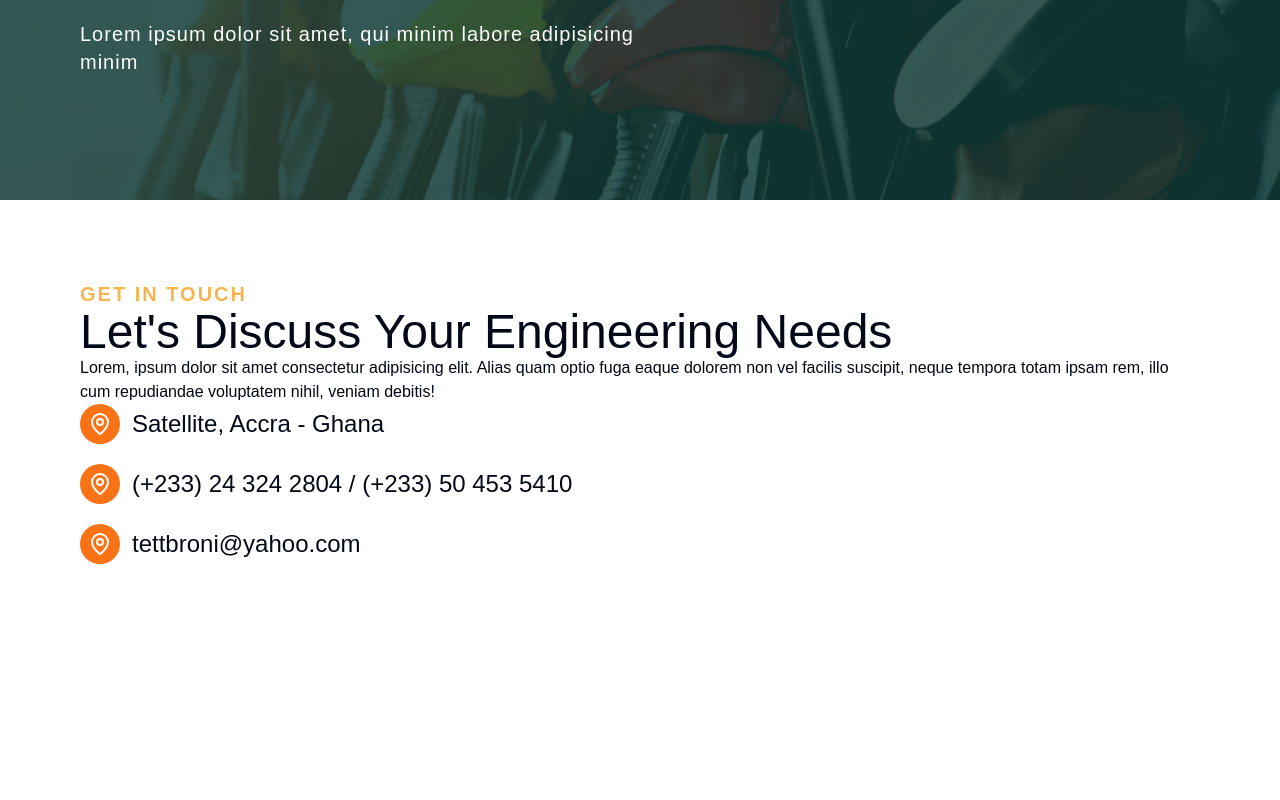
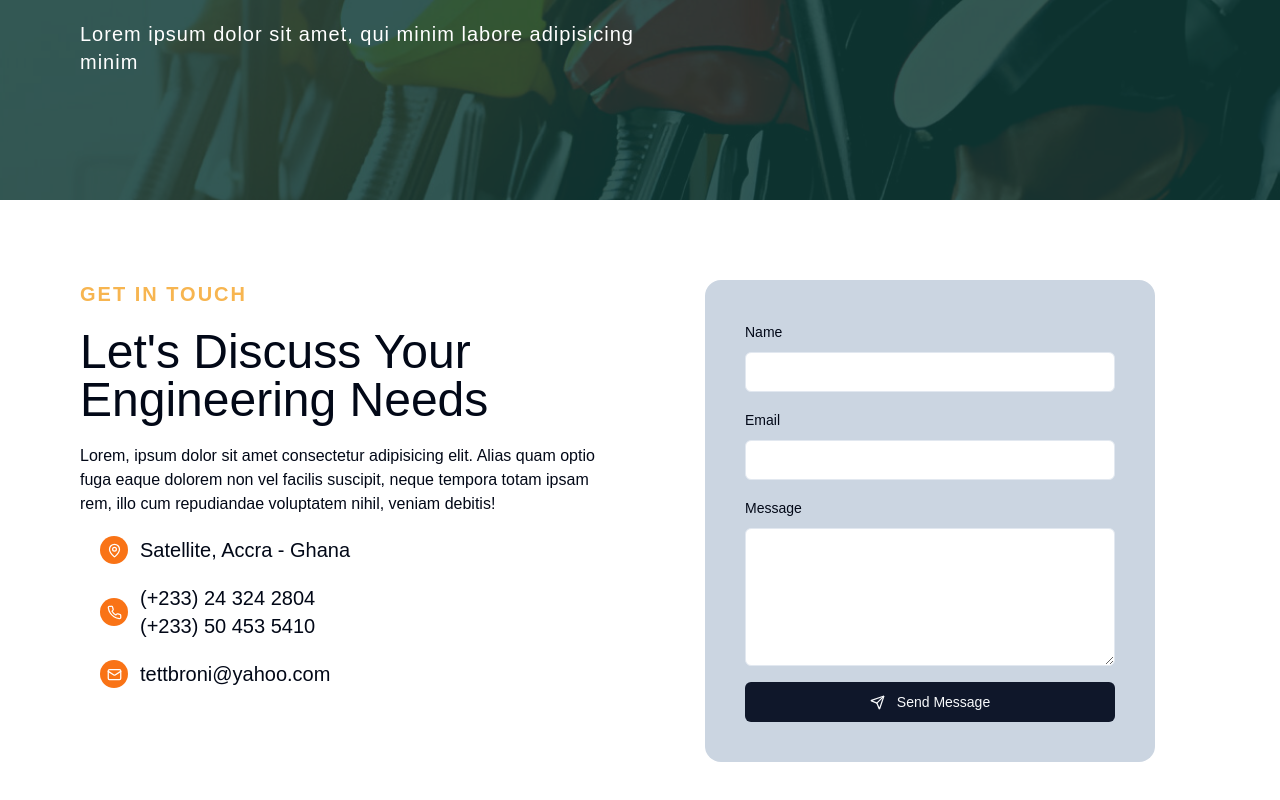
Before and after one commit to PrinceNarteh/engtech-engineering, a Next.js app: page /contact in a window 1280 px wide. Shown: the part 268-1068 px from the top of the page. Before the commit the page ends 912 px from the top, so only its background shows below. Built offline with nearby package versions, Linux system fonts and the light colour scheme; a web font is replaced by a local one.

Commit message:
feat: minor changes

```diff
--- a/app/contact/page.tsx
+++ b/app/contact/page.tsx
@@ -1,6 +1,7 @@
 import Banner from "@/components/banner";
 import { HeadingTitle } from "@/components/heading-title";
-import { MapPin } from "lucide-react";
+import { ContactForm } from "@/components/ui/contact-form";
+import { MapPin, PhoneIcon, Mail } from "lucide-react";
 import React from "react";
 
 const ContactPage = () => {
@@ -11,10 +12,10 @@
         heading="Contact Us"
         subHeading="Lorem ipsum dolor sit amet, qui minim labore adipisicing minim"
       />
-      <section className="py-20 px-20">
-        <div className="flex-1">
+      <section className="flex flex-col py-20 px-5 md:px-10 lg:px-20 md:flex-row gap-10">
+        <div className="flex-1 space-y-5">
           <HeadingTitle text="GET IN TOUCH" />
-          <h2 className="text-5xl w-10/12">
+          <h2 className="text-3xl md:text-4xl lg:text-5xl w-10/12">
             Let's Discuss Your Engineering Needs
           </h2>
           <p>
@@ -24,30 +25,35 @@
             debitis!
           </p>
           <div className="divide-black"></div>
-          <div className="space-y-5">
+          <div className="space-y-5 pl-5">
             <div className="flex items-center gap-3">
-              <div className="bg-orange-500 rounded-full size-10 flex justify-center items-center text-white">
-                <MapPin />
+              <div className="bg-orange-500 rounded-full size-7 flex-center text-white">
+                <MapPin size={15} />
               </div>
-              <span className="text-2xl">Satellite, Accra - Ghana</span>
+              <span className="text-xl">Satellite, Accra - Ghana</span>
             </div>
             <div className="flex items-center gap-3">
-              <div className="bg-orange-500 rounded-full size-10 flex justify-center items-center text-white">
-                <MapPin />
+              <div className="shrink-0 bg-orange-500 rounded-full size-7 flex-center text-white">
+                <PhoneIcon size={15} />
               </div>
-              <span className="text-2xl">
-                (+233) 24 324 2804 / (+233) 50 453 5410
-              </span>
+              <div className="text-xl">
+                <p>(+233) 24 324 2804</p>
+                <p>(+233) 50 453 5410</p>
+              </div>
             </div>
             <div className="flex items-center gap-3">
-              <div className="bg-orange-500 rounded-full size-10 flex justify-center items-center text-white">
-                <MapPin />
+              <div className="bg-orange-500 rounded-full size-7 flex-center text-white">
+                <Mail size={15} />
               </div>
-              <span className="text-2xl">tettbroni@yahoo.com</span>
+              <span className="text-xl">tettbroni@yahoo.com</span>
             </div>
           </div>
         </div>
-        <div className="flex-1"></div>
+        <div className="flex-1">
+          <div className="lg:w-10/12 mx-auto">
+            <ContactForm />
+          </div>
+        </div>
       </section>
     </div>
   );
--- a/app/globals.css
+++ b/app/globals.css
@@ -73,4 +73,8 @@
   .overlay {
     @apply before:content-[''] before:absolute before:inset-0 before:block before:bg-[#103b38]/85 before:z-[-5];
   }
+
+  .flex-center {
+    @apply flex justify-center items-center;
+  }
 }
--- a/components/banner.tsx
+++ b/components/banner.tsx
@@ -14,7 +14,9 @@
     >
       <div className="h-full text-white flex flex-col justify-center px-7 md:px-10 lg:px-20">
         <h2 className="text-6xl font-bold mb-5">{heading}</h2>
-        <p className="text-xl tracking-wider w-6/12">{subHeading}</p>
+        <p className="text-xl tracking-wider w-11/12 md:w-8/12 lg:w-6/12">
+          {subHeading}
+        </p>
       </div>
     </div>
   );
--- /dev/null
+++ b/components/ui/contact-form.tsx
@@ -0,0 +1,81 @@
+"use client";
+
+import React from "react";
+import { useForm } from "react-hook-form";
+import { Form, FormControl, FormField, FormItem } from "@/components/ui/form";
+import { Send } from "lucide-react";
+import { z } from "zod";
+import { zodResolver } from "@hookform/resolvers/zod";
+import { Input } from "./input";
+import { Textarea } from "./textarea";
+import { Button } from "./button";
+import { Label } from "./label";
+
+const schema = z.object({
+  name: z.string().min(1, { message: "Name is required." }),
+  email: z.string().email(),
+  message: z.string().min(1, { message: "Cannot sent empty message" }),
+});
+
+type FormType = z.infer<typeof schema>;
+
+const defaultValues: FormType = {
+  name: "",
+  email: "",
+  message: "",
+};
+
+export const ContactForm = () => {
+  const form = useForm<FormType>({
+    defaultValues,
+    resolver: zodResolver(schema),
+  });
+
+  return (
+    <div className="bg-slate-300 p-10 rounded-2xl">
+      <Form {...form}>
+        <form action="" className="space-y-4">
+          <FormField
+            name="name"
+            render={({ field }) => (
+              <FormItem>
+                <Label>Name</Label>
+                <FormControl>
+                  <Input {...field} />
+                </FormControl>
+              </FormItem>
+            )}
+          />
+          <FormField
+            name="email"
+            render={({ field }) => (
+              <FormItem>
+                <Label>Email</Label>
+                <FormControl>
+                  <Input {...field} type="email" />
+                </FormControl>
+              </FormItem>
+            )}
+          />
+          <FormField
+            name="email"
+            render={({ field }) => (
+              <FormItem>
+                <Label>Message</Label>
+                <FormControl>
+                  <Textarea {...field} rows={6} />
+                </FormControl>
+              </FormItem>
+            )}
+          />
+          <Button className="w-full">
+            <div className="flex items-center gap-3">
+              <Send size={15} />
+              Send Message
+            </div>
+          </Button>
+        </form>
+      </Form>
+    </div>
+  );
+};
--- /dev/null
+++ b/components/ui/form.tsx
@@ -0,0 +1,178 @@
+"use client"
+
+import * as React from "react"
+import * as LabelPrimitive from "@radix-ui/react-label"
+import { Slot } from "@radix-ui/react-slot"
+import {
+  Controller,
+  ControllerProps,
+  FieldPath,
+  FieldValues,
+  FormProvider,
+  useFormContext,
+} from "react-hook-form"
+
+import { cn } from "@/lib/utils"
+import { Label } from "@/components/ui/label"
+
+const Form = FormProvider
+
+type FormFieldContextValue<
+  TFieldValues extends FieldValues = FieldValues,
+  TName extends FieldPath<TFieldValues> = FieldPath<TFieldValues>
+> = {
+  name: TName
+}
+
+const FormFieldContext = React.createContext<FormFieldContextValue>(
+  {} as FormFieldContextValue
+)
+
+const FormField = <
+  TFieldValues extends FieldValues = FieldValues,
+  TName extends FieldPath<TFieldValues> = FieldPath<TFieldValues>
+>({
+  ...props
+}: ControllerProps<TFieldValues, TName>) => {
+  return (
+    <FormFieldContext.Provider value={{ name: props.name }}>
+      <Controller {...props} />
+    </FormFieldContext.Provider>
+  )
+}
+
+const useFormField = () => {
+  const fieldContext = React.useContext(FormFieldContext)
+  const itemContext = React.useContext(FormItemContext)
+  const { getFieldState, formState } = useFormContext()
+
+  const fieldState = getFieldState(fieldContext.name, formState)
+
+  if (!fieldContext) {
+    throw new Error("useFormField should be used within <FormField>")
+  }
+
+  const { id } = itemContext
+
+  return {
+    id,
+    name: fieldContext.name,
+    formItemId: `${id}-form-item`,
+    formDescriptionId: `${id}-form-item-description`,
+    formMessageId: `${id}-form-item-message`,
+    ...fieldState,
+  }
+}
+
+type FormItemContextValue = {
+  id: string
+}
+
+const FormItemContext = React.createContext<FormItemContextValue>(
+  {} as FormItemContextValue
+)
+
+const FormItem = React.forwardRef<
+  HTMLDivElement,
+  React.HTMLAttributes<HTMLDivElement>
+>(({ className, ...props }, ref) => {
+  const id = React.useId()
+
+  return (
+    <FormItemContext.Provider value={{ id }}>
+      <div ref={ref} className={cn("space-y-2", className)} {...props} />
+    </FormItemContext.Provider>
+  )
+})
+FormItem.displayName = "FormItem"
+
+const FormLabel = React.forwardRef<
+  React.ElementRef<typeof LabelPrimitive.Root>,
+  React.ComponentPropsWithoutRef<typeof LabelPrimitive.Root>
+>(({ className, ...props }, ref) => {
+  const { error, formItemId } = useFormField()
+
+  return (
+    <Label
+      ref={ref}
+      className={cn(error && "text-destructive", className)}
+      htmlFor={formItemId}
+      {...props}
+    />
+  )
+})
+FormLabel.displayName = "FormLabel"
+
+const FormControl = React.forwardRef<
+  React.ElementRef<typeof Slot>,
+  React.ComponentPropsWithoutRef<typeof Slot>
+>(({ ...props }, ref) => {
+  const { error, formItemId, formDescriptionId, formMessageId } = useFormField()
+
+  return (
+    <Slot
+      ref={ref}
+      id={formItemId}
+      aria-describedby={
+        !error
+          ? `${formDescriptionId}`
+          : `${formDescriptionId} ${formMessageId}`
+      }
+      aria-invalid={!!error}
+      {...props}
+    />
+  )
+})
+FormControl.displayName = "FormControl"
+
+const FormDescription = React.forwardRef<
+  HTMLParagraphElement,
+  React.HTMLAttributes<HTMLParagraphElement>
+>(({ className, ...props }, ref) => {
+  const { formDescriptionId } = useFormField()
+
+  return (
+    <p
+      ref={ref}
+      id={formDescriptionId}
+      className={cn("text-sm text-muted-foreground", className)}
+      {...props}
+    />
+  )
+})
+FormDescription.displayName = "FormDescription"
+
+const FormMessage = React.forwardRef<
+  HTMLParagraphElement,
+  React.HTMLAttributes<HTMLParagraphElement>
+>(({ className, children, ...props }, ref) => {
+  const { error, formMessageId } = useFormField()
+  const body = error ? String(error?.message) : children
+
+  if (!body) {
+    return null
+  }
+
+  return (
+    <p
+      ref={ref}
+      id={formMessageId}
+      className={cn("text-sm font-medium text-destructive", className)}
+      {...props}
+    >
+      {body}
+    </p>
+  )
+})
+FormMessage.displayName = "FormMessage"
+
+export {
+  useFormField,
+  Form,
+  FormItem,
+  FormLabel,
+  FormControl,
+  FormDescription,
+  FormMessage,
+  FormField,
+}
--- /dev/null
+++ b/components/ui/input.tsx
@@ -0,0 +1,25 @@
+import * as React from "react"
+
+import { cn } from "@/lib/utils"
+
+export interface InputProps
+  extends React.InputHTMLAttributes<HTMLInputElement> {}
+
+const Input = React.forwardRef<HTMLInputElement, InputProps>(
+  ({ className, type, ...props }, ref) => {
+    return (
+      <input
+        type={type}
+        className={cn(
+          "flex h-10 w-full rounded-md border border-input bg-background px-3 py-2 text-sm ring-offset-background file:border-0 file:bg-transparent file:text-sm file:font-medium placeholder:text-muted-foreground focus-visible:outline-none focus-visible:ring-2 focus-visible:ring-ring focus-visible:ring-offset-2 disabled:cursor-not-allowed disabled:opacity-50",
+          className
+        )}
+        ref={ref}
+        {...props}
+      />
+    )
+  }
+)
+Input.displayName = "Input"
+
+export { Input }
--- /dev/null
+++ b/components/ui/label.tsx
@@ -0,0 +1,26 @@
+"use client"
+
+import * as React from "react"
+import * as LabelPrimitive from "@radix-ui/react-label"
+import { cva, type VariantProps } from "class-variance-authority"
+
+import { cn } from "@/lib/utils"
+
+const labelVariants = cva(
+  "text-sm font-medium leading-none peer-disabled:cursor-not-allowed peer-disabled:opacity-70"
+)
+
+const Label = React.forwardRef<
+  React.ElementRef<typeof LabelPrimitive.Root>,
+  React.ComponentPropsWithoutRef<typeof LabelPrimitive.Root> &
+    VariantProps<typeof labelVariants>
+>(({ className, ...props }, ref) => (
+  <LabelPrimitive.Root
+    ref={ref}
+    className={cn(labelVariants(), className)}
+    {...props}
+  />
+))
+Label.displayName = LabelPrimitive.Root.displayName
+
+export { Label }
--- /dev/null
+++ b/components/ui/textarea.tsx
@@ -0,0 +1,24 @@
+import * as React from "react"
+
+import { cn } from "@/lib/utils"
+
+export interface TextareaProps
+  extends React.TextareaHTMLAttributes<HTMLTextAreaElement> {}
+
+const Textarea = React.forwardRef<HTMLTextAreaElement, TextareaProps>(
+  ({ className, ...props }, ref) => {
+    return (
+      <textarea
+        className={cn(
+          "flex min-h-[80px] w-full rounded-md border border-input bg-background px-3 py-2 text-sm ring-offset-background placeholder:text-muted-foreground focus-visible:outline-none focus-visible:ring-2 focus-visible:ring-ring focus-visible:ring-offset-2 disabled:cursor-not-allowed disabled:opacity-50",
+          className
+        )}
+        ref={ref}
+        {...props}
+      />
+    )
+  }
+)
+Textarea.displayName = "Textarea"
+
+export { Textarea }
--- a/package.json
+++ b/package.json
@@ -9,7 +9,9 @@
     "lint": "next lint"
   },
   "dependencies": {
+    "@hookform/resolvers": "^3.9.0",
     "@radix-ui/react-dialog": "^1.1.1",
+    "@radix-ui/react-label": "^2.1.0",
     "@radix-ui/react-slot": "^1.1.0",
     "class-variance-authority": "^0.7.0",
     "clsx": "^2.1.1",
@@ -17,8 +19,10 @@
     "next": "14.2.5",
     "react": "^18",
     "react-dom": "^18",
+    "react-hook-form": "^7.52.1",
     "tailwind-merge": "^2.4.0",
-    "tailwindcss-animate": "^1.0.7"
+    "tailwindcss-animate": "^1.0.7",
+    "zod": "^3.23.8"
   },
   "devDependencies": {
     "@types/node": "^20",
```
Also changed, not shown: 1 other file (tests, documents, lock files or other folders).
